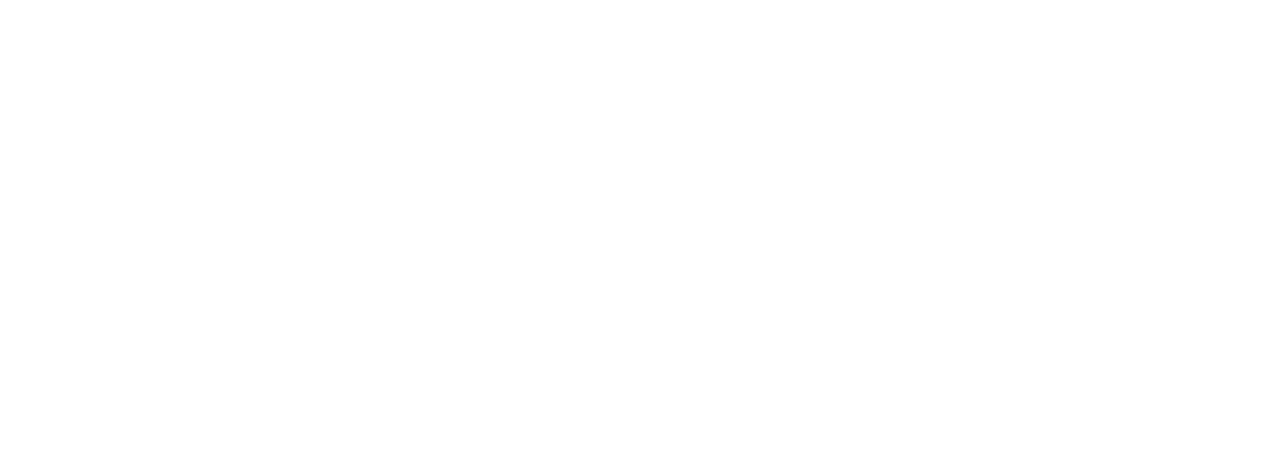
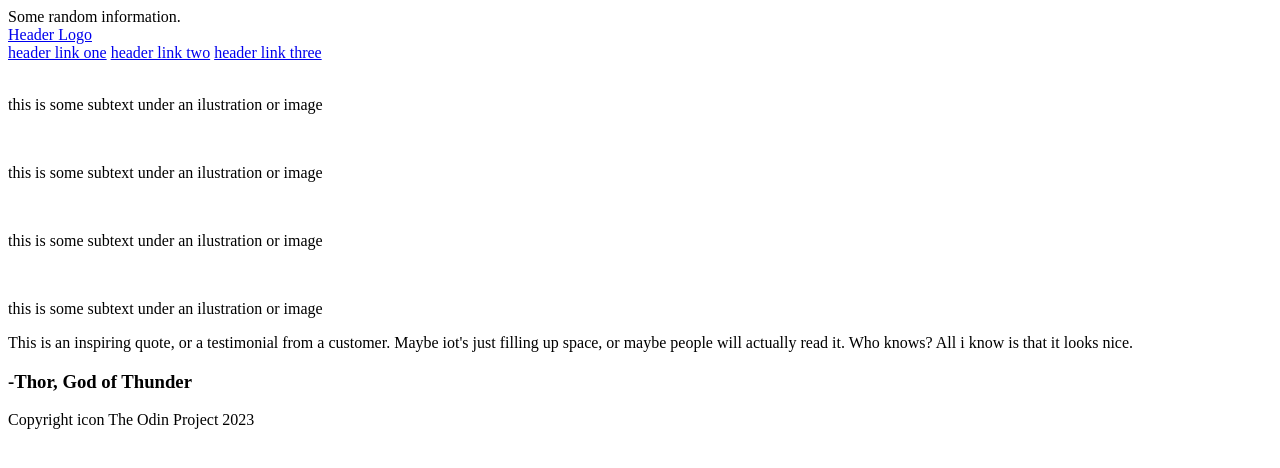
Before and after one commit to R0ttm/Proyect-landing-page, a plain HTML site: page index.html in a window 1280 px wide. Drawn offline with Linux system fonts and the light colour scheme.

Commit message:
feat: index content has been addded

```diff
--- a/index.html
+++ b/index.html
@@ -8,6 +8,47 @@
     <title>Document</title>
 </head>
 <body>
+    <div class="title">
+        Some random information.
+    </div>
+    <div class="nav-bar">
+        <div class="logo">
+            <a href="#">Header Logo</a>
+        </div>
+        <a href="#">header link one</a>
+        <a href="#">header link two</a>
+        <a href="#">header link three</a>
+    </div>
 
+    <div class="container-info">
+        <div class="container-text-img">
+            <img src="" alt="">
+            <p>this is some subtext under an ilustration or image</p>
+        </div>
+        <div class="container-text-img">
+            <img src="" alt="">
+            <p>this is some subtext under an ilustration or image</p>
+        </div>
+        <div class="container-text-img">
+            <img src="" alt="">
+            <p>this is some subtext under an ilustration or image</p>
+        </div>
+        <div class="container-text-img">
+            <img src="" alt="">
+            <p>this is some subtext under an ilustration or image</p>
+        </div>
+    </div>
+
+    <div class="container-thor">
+        <p>This is an inspiring quote, or a testimonial from a customer.
+            Maybe iot's just filling up space, or maybe people will actually
+            read it. Who knows? All i know is that it looks nice.
+        </p>
+        <h3>-Thor, God of Thunder</h3>
+    </div>
+
+    <div class="footer">
+        Copyright icon The Odin Project 2023
+    </div>
 </body>
 </html>
```
